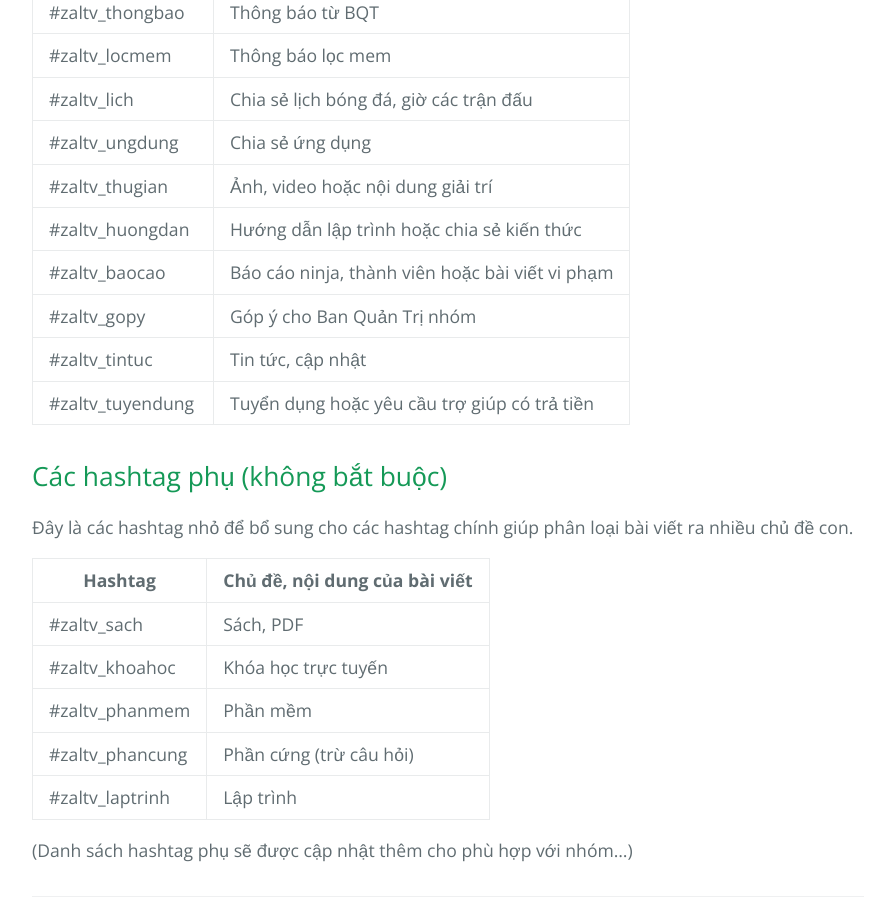
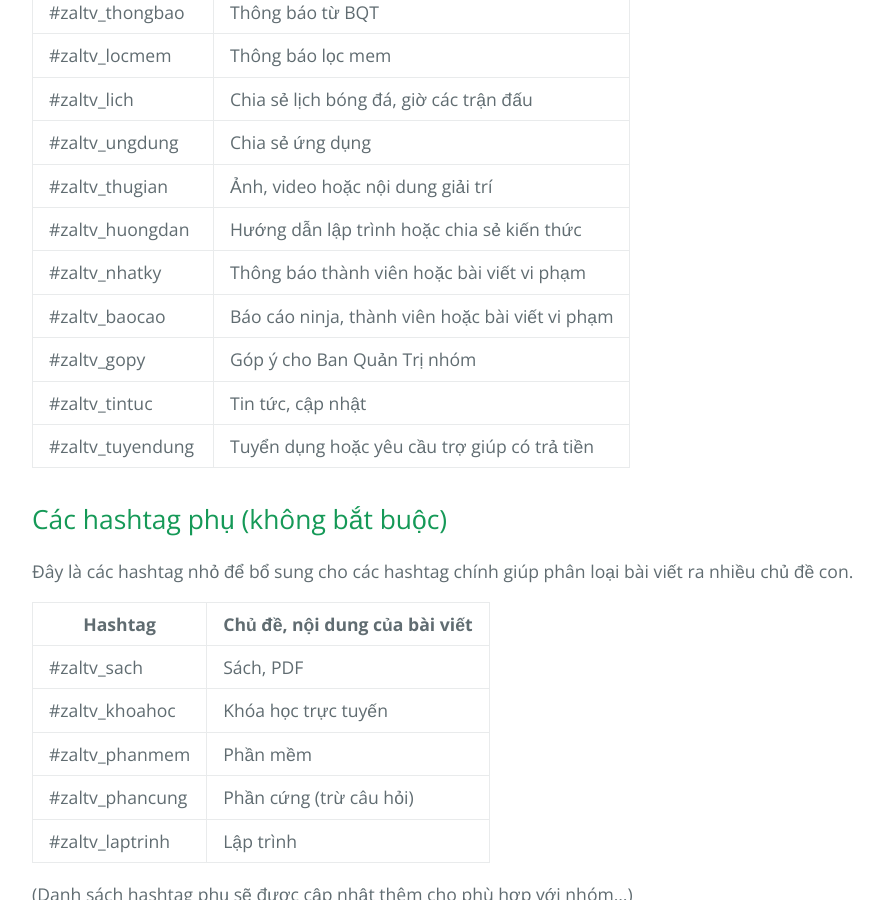
Before and after one commit to huuvinhtv/zaltv, a Jekyll site: the page built from hashtags.md, in a window 1280 px wide and 900 px high, scrolled down 1063 px. Shown: the whole window, without its empty margins (192-1075 px from the left). Built offline with Jekyll 4.4.1, drawn with Linux system fonts in a browser that asks for light colours; our own code applies the rules of GitHub Pages for plain Markdown files.

Commit message:
Update hashtags.md

```diff
--- a/hashtags.md
+++ b/hashtags.md
@@ -21,6 +21,7 @@ Nhằm mục đích phân loại nội dung cũng như giúp các bạn dễ dà
 | #zaltv_ungdung    | Chia sẻ ứng dụng                                 |
 | #zaltv_thugian    | Ảnh, video hoặc nội dung giải trí                |
 | #zaltv_huongdan   | Hướng dẫn lập trình hoặc chia sẻ kiến thức       |
+| #zaltv_nhatky     | Thông báo thành viên hoặc bài viết vi phạm       |
 | #zaltv_baocao     | Báo cáo ninja, thành viên hoặc bài viết vi phạm  |
 | #zaltv_gopy       | Góp ý cho Ban Quản Trị nhóm                      |
 | #zaltv_tintuc     | Tin tức, cập nhật                                |
```
